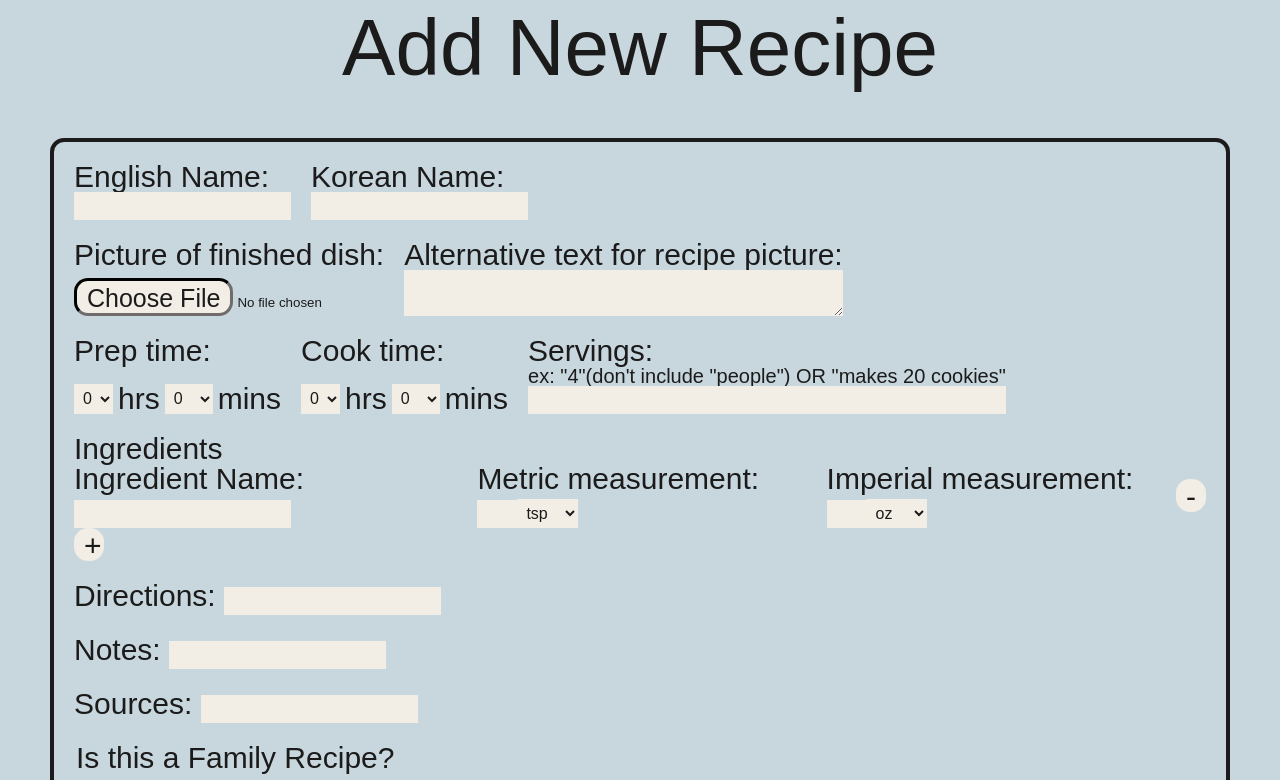
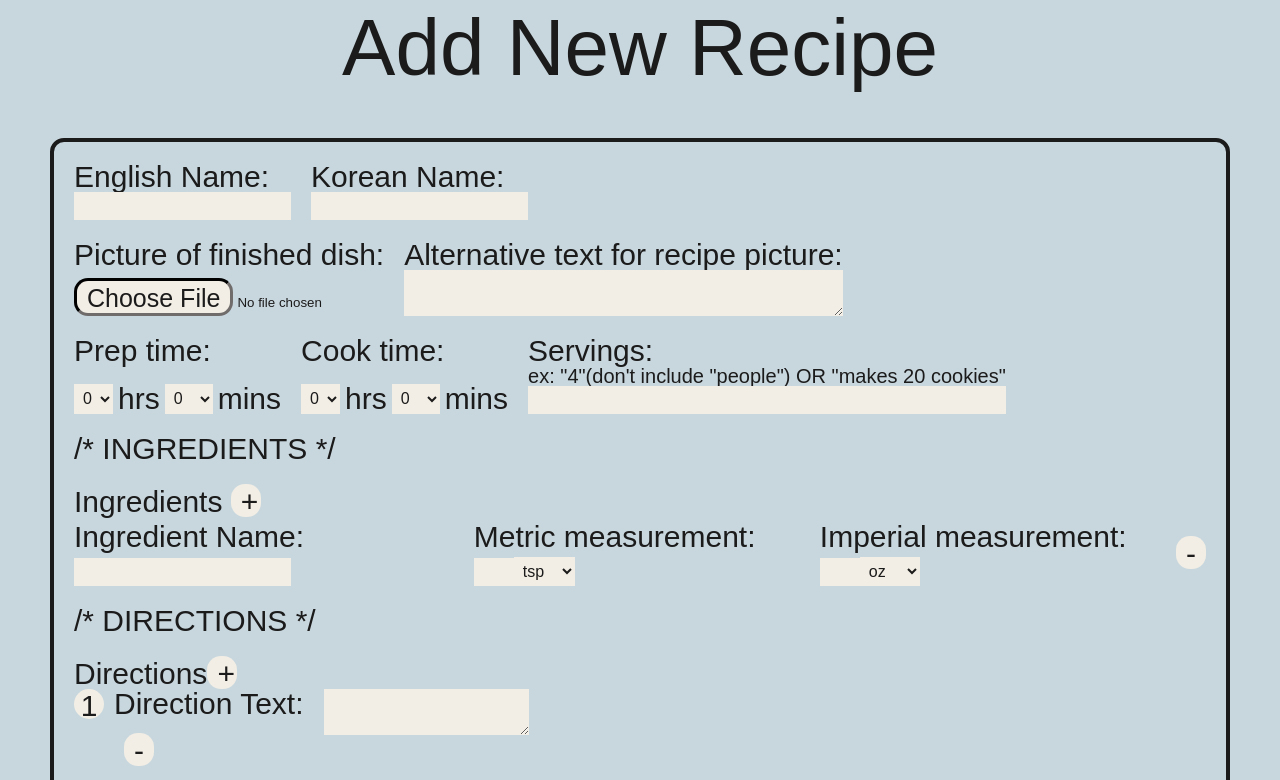
Before and after one commit to CJgett/gettinger-recipes, a Next.js app: page /add-recipe in a window 1280 px wide. Shown: the part 720-1500 px from the top of the page. Built offline with nearby package versions, Linux system fonts and the light colour scheme; a web font is replaced by a local one.

Commit message:
add directions

```diff
--- a/app/add-recipe/page.jsx
+++ b/app/add-recipe/page.jsx
@@ -3,13 +3,44 @@
 import { useState } from 'react'
 import '../styles/admin.css'
 import DurationInputField from '../components/form-components/DurationInputField.jsx'
-import NewIngredientField from '../components/form-components/NewIngredientField.jsx'
+import IngredientField from '../components/form-components/NewIngredientField.jsx'
+import DirectionField from '../components/form-components/NewDirectionField.jsx'
 
 
 export default function AddRecipePage() {
+  /* setup INGREDIENTS */
   const [ingredientIDCounter, setIngredientIDCounter] = useState(0);
-  const initialIngredientField = new NewIngredientField(ingredientIDCounter);
+  const initialIngredientField = new IngredientField(ingredientIDCounter);
   const [ingredientArray, setIngredientArray] = useState([{'key': ingredientIDCounter, 'ingredientField': initialIngredientField}]);
+
+  /* setup DIRECTIONS */
+  const [directionIDCounter, setDirectionIDCounter] = useState(0);
+  const initialDirectionField = new DirectionField(directionIDCounter);
+  const [directionArray, setDirectionArray] = useState([{'key': directionIDCounter, 'directionField': initialDirectionField}]);
+
+function addNewDirection(e) {
+    e.preventDefault();
+    let newID = directionIDCounter;
+    newID++;
+    setDirectionIDCounter(newID);
+    let newDirectionArray = directionArray.slice(0);
+    let nextDirectionField = new DirectionField(newID);
+    newDirectionArray.push({'key': newID, 'directionField': nextDirectionField});
+    setDirectionArray(newDirectionArray);
+  }
+
+  function deleteThisField(e, id) {
+    e.preventDefault();
+    if (directionArray.length > 1) {
+      setDirectionArray((prevArray) => {
+        let updatedArray = prevArray.slice(0);
+        updatedArray.splice(updatedArray.findIndex((element) => element.key == id), 1);
+        return updatedArray;
+      });
+    }
+  }
+  /* setup NOTES */
+
 
   function addNewIngredient(e) {
     e.preventDefault();
@@ -17,7 +48,7 @@ export default function AddRecipePage() {
     newID++;
     setIngredientIDCounter(newID);
     let newIngredientArray = ingredientArray.slice(0);
-    let nextIngredField = new NewIngredientField(newID);
+    let nextIngredField = new IngredientField(newID);
     newIngredientArray.push({'key': newID, 'ingredientField': nextIngredField});
     setIngredientArray(newIngredientArray);
   }
@@ -73,20 +104,46 @@ export default function AddRecipePage() {
             <input id="servings" required />
           </div>
         </div>
+
+       /* INGREDIENTS */
+
         <div id="ingredients" className="form-question">
-          <label htmlFor="ingredients">Ingredients </label>
+          <div>
+            <label htmlFor="ingredients">Ingredients </label>
+
+            <button className="new-field-button" onClick={(e) => {addNewIngredient(e)}} title="add new ingredient">+</button>
+          </div>
               {ingredientArray.map((ingredient) => (
                 <div className="ingredient-group" key={ingredient.key}>
                   {ingredient.ingredientField}
-                  <button className="delete-ingred-button" onClick={(e) => {deleteThisIngredient(e, ingredient.key)}}>-</button>
+                  <button className="delete-field-button" onClick={(e) => {deleteThisIngredient(e, ingredient.key)}} title="delete this ingredient">-</button>
                 </div>
               ))}
-          <button className="new-ingred-button" onClick={(e) => {addNewIngredient(e)}}>+</button>
         </div>
-        <div className="form-question">
-          <label htmlFor="directions_en">Directions: </label>
-          <input id="directions_en" required />
+
+        /* DIRECTIONS */
+
+        <div className="form-question directions">
+          Directions
+          <button className="new-field-button" onClick={(e) => {addNewDirection(e)}} title="add new direction">
+            +
+          </button>
+          {directionArray.map((direction, index) => (
+            <div key={direction.key}>
+              <span className="direction-number">
+                {index + 1}
+              </span>
+              <div className="direction">
+                {direction.directionField}
+                <button className="delete-field-button" onClick={(e) => {deleteThisField(e, direction.key)}} title="delete this direction">
+                  -
+                </button>
+              </div>
+            </div>
+          ))}
         </div>
+
+
         <div className="form-question">
           <label htmlFor="notes_en">Notes: </label>
           <input id="notes_en" required />
--- /dev/null
+++ b/app/components/form-components/NewDirectionField.jsx
@@ -0,0 +1,8 @@
+export default function NewDirectionField(directionKey) {
+  return (
+    <div className={`direction-field-${directionKey} form-group`}>
+      <label htmlFor={`direction-${directionKey}`} type="textarea">Direction Text: </label>
+      <textarea id={`direction-${directionKey}`} required />
+    </div>
+  );
+}
--- a/app/components/form-components/NewIngredientField.jsx
+++ b/app/components/form-components/NewIngredientField.jsx
@@ -1,6 +1,6 @@
 export default function NewIngredientField(ingredientKey) {
   return (
-    <div className={`new-ingredient-field-${ingredientKey} form-group`}>
+    <div className={`ingredient-field-${ingredientKey} form-group`}>
       <div>
         <label htmlFor={"ingredient_" + ingredientKey}>Ingredient Name: </label>
         <input id={"ingredient_" + ingredientKey} />
--- a/app/styles/admin.css
+++ b/app/styles/admin.css
@@ -64,11 +64,22 @@
         }
       }
 
-      & .new-ingred-button, .delete-ingred-button {
-          border: none;
-          font-size: 30px;
-          line-height: 30px;
-          width: 30px;
+      & .new-field-button, .delete-field-button {
+        border: none;
+        font-size: 30px;
+        line-height: 30px;
+        width: 30px;
+      }
+
+      .delete-field-button {
+      margin-left: 10px;
+      margin-top: -2px;
+      }
+
+      &#ingredients {
+        display: flex;
+        flex-direction: column;
+        gap: 5px;
       }
 
       &> span {
@@ -79,5 +90,23 @@
         padding: 0px;
       }
     }
+
+    & .directions {
+      &> div {
+        display: flex;
+        align-items: top;
+        gap: 10px;
+
+        span {
+          background: var(--c-bg);
+          width: 30px;
+          height: 30px;
+          border-radius: 30px;
+          line-height: 33px;
+          text-align: center;
+        }
+      }
+    }
   }
+
 }
```
